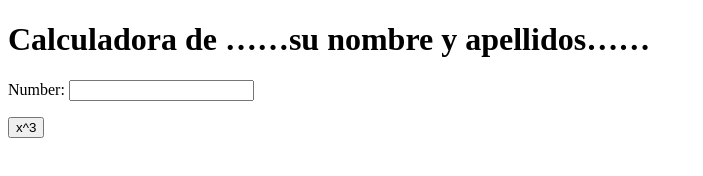
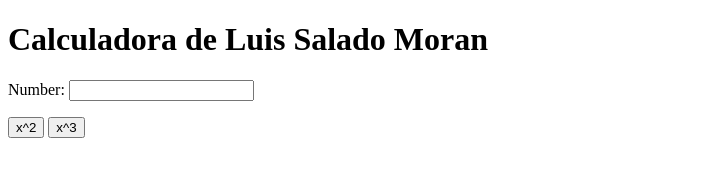
Before and after one commit to luissalado/ID_LSM_my_calculator_2, a plain HTML site: page index.html in a window 1280 px wide. Shown: the whole page, without its empty margins (0-703 px from the left). Drawn offline with Linux system fonts and the light colour scheme.

Commit message:
x^2 button

```diff
--- a/index.html
+++ b/index.html
@@ -5,10 +5,11 @@
         <meta charset="utf-8">
     </head>
     <body>
-        <h1>Calculadora de ……su nombre y apellidos……</h1>
+        <h1>Calculadora de Luis Salado Moran</h1>
         Number:
         <input type="text" id="n1">
         <p>
+            <button onclick="square()"> x^2 </button>
             <button onclick="cube()"> x^3 </button>
         </p>
         <script type="text/javascript">
@@ -16,6 +17,10 @@
                 var num = document.getElementById("n1");
                 num.value = Math.pow(num.value, 3);
             }
+            function square() {
+                var num = document.getElementById("n1");
+                num.value = Math.pow(num.value, 2);
+            }
         </script>
     </body>
 </html>
```
